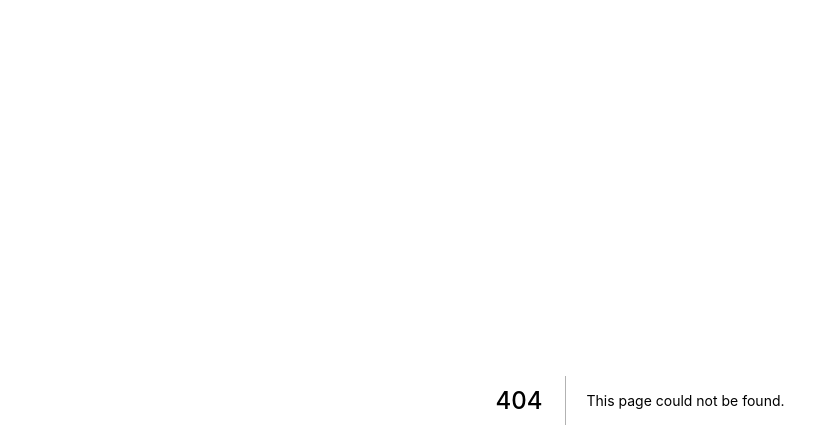
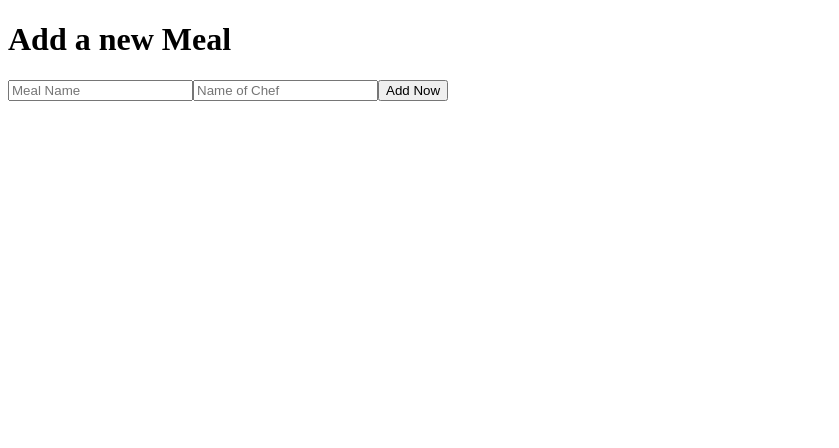
Before and after one commit to mraniketr/Collaborative-Study-Portal, a Next.js app in the folder code/: page /meals in a window 1280 px wide. Before the commit this address had no page. Shown: the top 448 px of the page, without its empty margins (0-839 px from the left). Built offline with nearby package versions, Linux system fonts and the light colour scheme.

Commit message:
Testing data insertion to mongodb

```diff
--- /dev/null
+++ b/code/pages/api/insert-meal.js
@@ -0,0 +1,19 @@
+import { MongoClient } from "mongodb";
+
+const handler = async (req, res) => {
+  const DATABASE_NAME = "meal_collection";
+  const DATABASE_PASSWORD = "fwbl7EkC8VvGSlbT";
+
+  if (req.method === "POST") {
+    const client = await MongoClient.connect(process.env.MONGODB_URI);
+    const db = client.db();
+    const mealsCollection = db.collection("meals");
+    await mealsCollection.insertOne(req.body);
+
+    client.close();
+
+    res.status(201).send({ Message: "Meal inserted" });
+  }
+};
+
+export default handler;
--- a/code/pages/index.js
+++ b/code/pages/index.js
@@ -16,6 +16,8 @@ export default function Home() {
       <a href="/api/auth/logout">Logout</a>
       <br />
       <a href="/api/auth/me">User Data</a>
+      <br />
+      <a href="/meal">test insert data add meals</a>
     </div>
   );
 }
--- /dev/null
+++ b/code/pages/meals.js
@@ -0,0 +1,65 @@
+import { useRef } from "react";
+import { useRouter } from "next/router";
+const NewMealForm = () => {
+  // use of useRef to capture input value
+  const mealNameInputRef = useRef();
+  const chefInputRef = useRef();
+
+  // use of useRouter from next/router to redirect this page to the Homepage
+  const router = useRouter();
+
+  // implementation of newMealHandler function
+  const newMealHandler = async (event) => {
+    event.preventDefault();
+
+    // store meal data in an object
+    const mealData = {
+      name: mealNameInputRef.current.value,
+      chef: chefInputRef.current.value,
+    };
+
+    // use of Fetch API to make a request to the new-meal api and get back a response
+    const response = await fetch("/api/insert-meal", {
+      method: "POST",
+      body: JSON.stringify(mealData),
+      headers: {
+        "content-Type": "application/json",
+      },
+    });
+
+    // parses JSON response into native JavaScript objects
+    const data = await response.json();
+
+    console.log(data);
+
+    // redirects this page to the Homepage
+    router.replace("/");
+  };
+
+  return (
+    <div>
+      <h1>Add a new Meal </h1>
+      <form onSubmit={newMealHandler}>
+        <input
+          type="text"
+          placeholder="Meal Name"
+          required
+          ref={mealNameInputRef}
+        />
+        <input
+          type="text"
+          placeholder="Name of Chef"
+          required
+          ref={chefInputRef}
+        />
+        <button
+          type="submit"
+        >
+          Add Now
+        </button>
+      </form>
+    </div>
+  );
+};
+
+export default NewMealForm;
```
Also changed, not shown: code/pages/api/mongodb.js (renamed from code/lib/mongodb.js).
